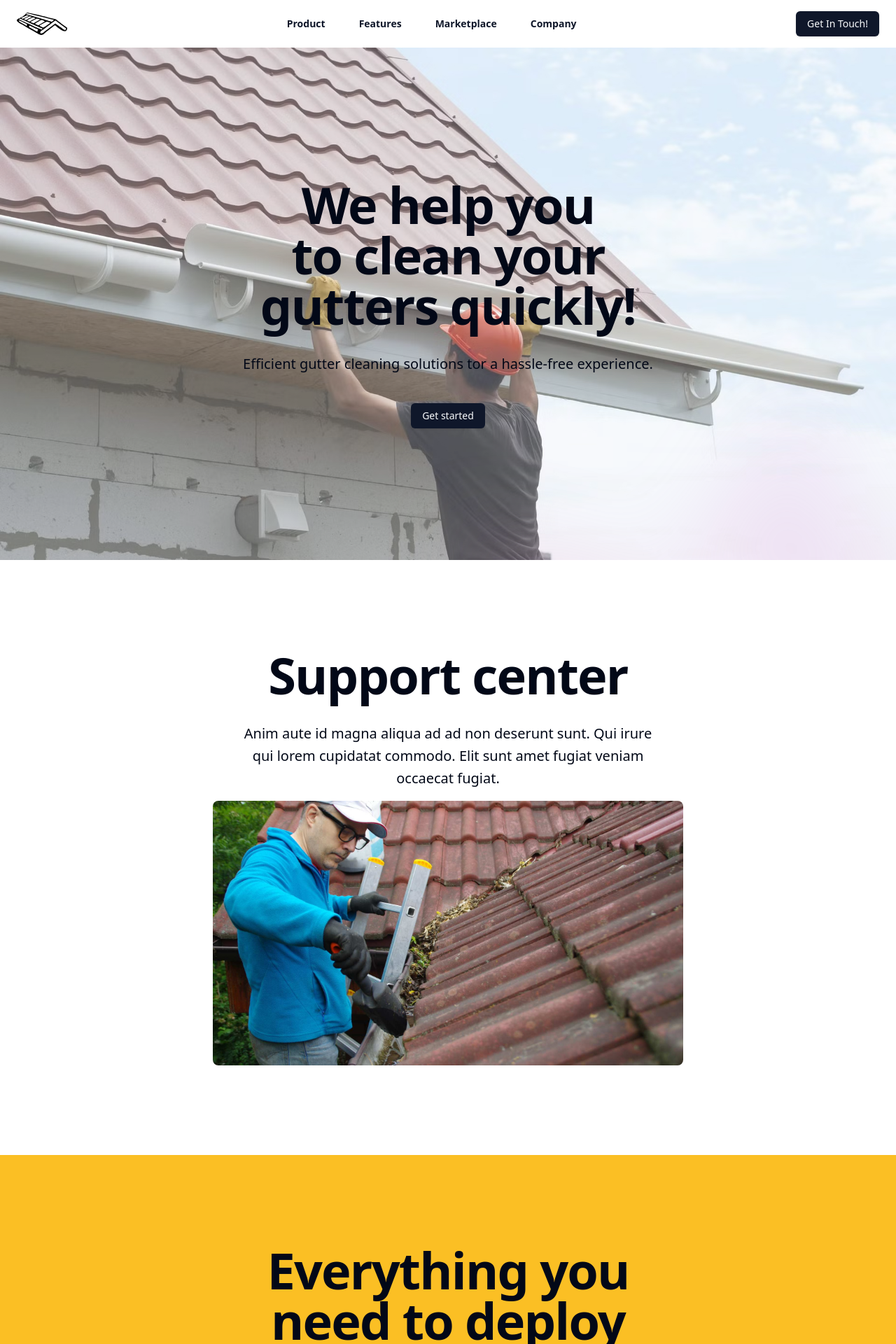
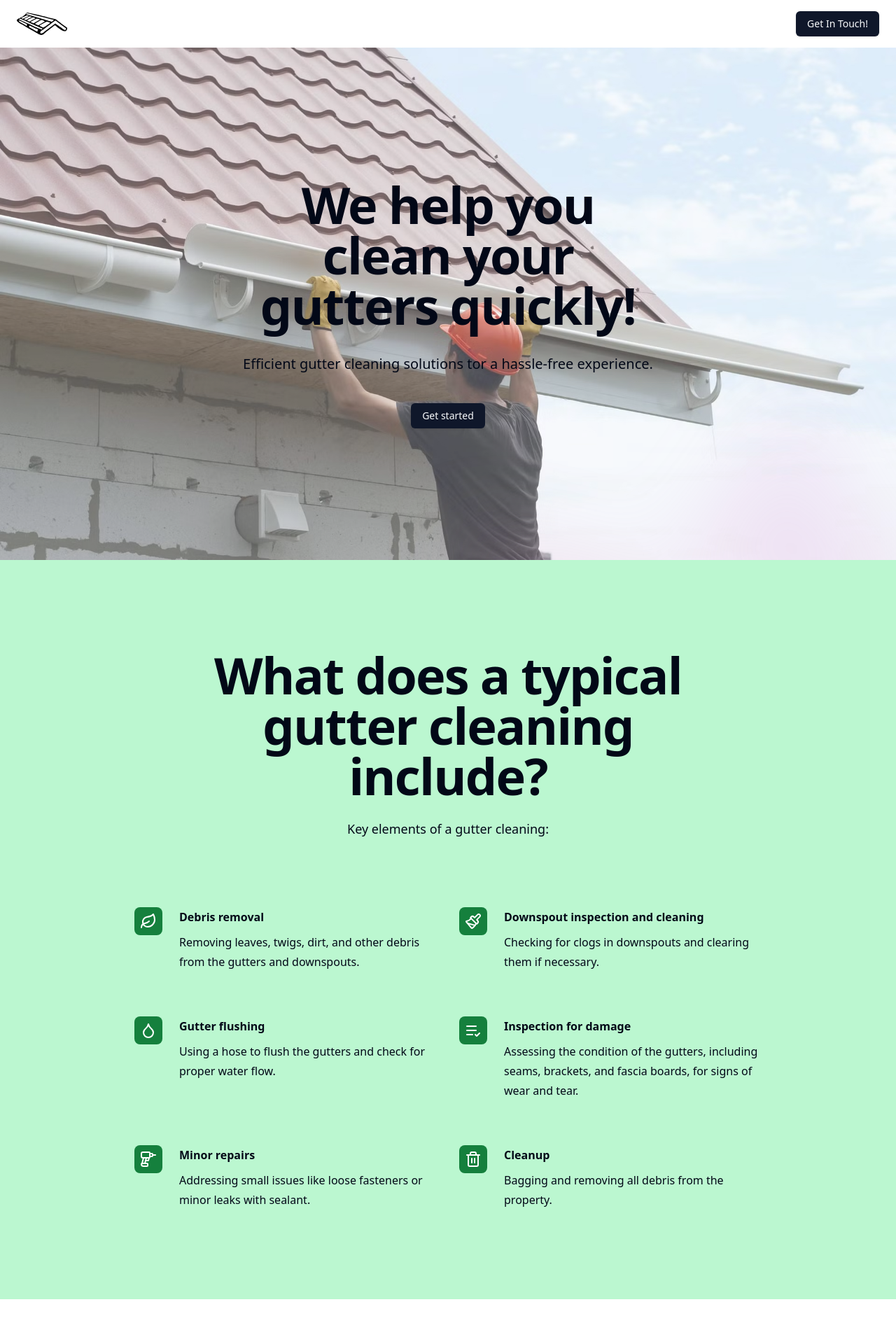
Before and after one commit to TishinIlia/gutter-god, a React (Vite) app: page / in a window 1280 px wide. Shown: the top 1920 px of the page at 70% size. Built offline with nearby package versions, Linux system fonts and the light colour scheme.

Commit message:
fix: hide non-using sections

```diff
--- a/src/App.tsx
+++ b/src/App.tsx
@@ -2,28 +2,29 @@ import ContactModal from '@/components/contactModal'
 import Footer from '@/components/footer'
 import Header from '@/components/header'
 import {
-  About,
-  CTA,
+  // About,
+  // CTA,
   Hero,
   Service,
-  Testimonials,
+  // Testimonials,
   FAQ,
 } from '@/components/screens'
 import { FC, useState } from 'react'
 
 const App: FC = () => {
+  // TODO: Wrap with hook
   const [modalOpen, seModalOpen] = useState<boolean>(false)
 
   return (
     <>
       <div className="flex flex-col sm:min-h-screen">
         <Header seModalOpen={seModalOpen} />
-        <Hero />
+        <Hero seModalOpen={seModalOpen} />
       </div>
-      <About />
       <Service />
-      <Testimonials />
-      <CTA />
+      {/*<About />*/}
+      {/*<Testimonials />*/}
+      {/*<CTA />*/}
       <FAQ />
       <Footer />
       <ContactModal open={modalOpen} setOpen={seModalOpen} />
--- a/src/components/footer/index.tsx
+++ b/src/components/footer/index.tsx
@@ -1,5 +1,4 @@
 import logoUrl from '@/assets/logo.svg?inline'
-import { NAVIGATION, SOCIAL } from '@/utils/const.tsx'
 import { FC } from 'react'
 
 const Footer: FC = () => (
@@ -12,34 +11,8 @@ const Footer: FC = () => (
             <img alt="logo" src={logoUrl} className="h-8 w-auto" />
           </a>
         </div>
-        <nav>
-          <ul className="flex items-center justify-between lg:gap-x-12">
-            {NAVIGATION.map((item) => (
-              <li key={item.name}>
-                <a
-                  href={item.href}
-                  className="text-sm/6 text-foreground hover:text-amber-400"
-                >
-                  {item.name}
-                </a>
-              </li>
-            ))}
-          </ul>
-        </nav>
       </div>
       <div className="mt-4 border-t border-foreground/10 pt-4 md:flex md:items-center md:justify-between">
-        <div className="flex gap-x-6 md:order-2">
-          {SOCIAL.map((item) => (
-            <a
-              key={item.name}
-              href={item.href}
-              className="text-foreground hover:text-amber-400"
-            >
-              <span className="sr-only">{item.name}</span>
-              {item.icon({ className: 'size-8' })}
-            </a>
-          ))}
-        </div>
         <p className="mt-8 text-sm/6 text-foreground md:order-1 md:mt-0">
           &copy; {new Date().getFullYear()} Your Company, Inc. All rights
           reserved.
--- a/src/components/header/index.tsx
+++ b/src/components/header/index.tsx
@@ -1,10 +1,7 @@
 'use client'
 
 import { Button } from '@/components/ui/button'
-import { Dialog, DialogContent, DialogPortal } from '@/components/ui/dialog.tsx'
-import { NAVIGATION } from '@/utils/const.tsx'
-import { MenuIcon } from 'lucide-react'
-import { FC, useState } from 'react'
+import { FC } from 'react'
 
 interface HeaderProps {
   seModalOpen: (open: boolean) => void
@@ -13,8 +10,6 @@ interface HeaderProps {
 import logoUrl from '@/assets/logo.svg?inline'
 
 const Header: FC<HeaderProps> = ({ seModalOpen }) => {
-  const [mobileMenuOpen, setMobileMenuOpen] = useState(false)
-
   return (
     <header className="bg-background">
       <nav
@@ -23,74 +18,15 @@ const Header: FC<HeaderProps> = ({ seModalOpen }) => {
       >
         <div className="flex">
           <img alt="logo" src={logoUrl} className="h-8 w-auto" />
-          <a href="#d" className="-m-1.5 p-1.5">
+          <a href="/" className="-m-1.5 p-1.5">
             <span className="sr-only">Your Company</span>
           </a>
         </div>
 
-        <div className="flex lg:hidden">
-          <Button
-            type="button"
-            variant="outline"
-            size="icon"
-            onClick={() => setMobileMenuOpen(true)}
-            className="-m-2.5 inline-flex items-center justify-center rounded-md p-2.5 text-primary"
-          >
-            <span className="sr-only">Open main menu</span>
-            <MenuIcon aria-hidden="true" />
-          </Button>
-        </div>
-
-        <div className="hidden lg:flex lg:gap-x-12">
-          {NAVIGATION.map((item) => (
-            <a
-              key={item.name}
-              href={item.href}
-              className="text-sm/6 font-semibold text-primary"
-            >
-              {item.name}
-            </a>
-          ))}
-        </div>
-
-        <div className="hidden lg:flex">
+        <div className="flex">
           <Button onClick={() => seModalOpen(true)}>Get In Touch!</Button>
         </div>
       </nav>
-
-      <Dialog open={mobileMenuOpen} onOpenChange={setMobileMenuOpen}>
-        <DialogPortal>
-          <DialogContent className="h-screen w-screen max-w-none p-4 sm:rounded-none">
-            <div className="w-full flex-col">
-              <div className="flex items-center justify-between">
-                <a href="#d" className="-m-1.5 p-1.5">
-                  <span className="sr-only">Your Company</span>
-                  <img
-                    alt=""
-                    src="https://tailwindui.com/plus/img/logos/mark.svg?color=indigo&shade=600"
-                    className="h-8 w-auto"
-                  />
-                </a>
-              </div>
-              <div className="mt-6 flow-root">
-                <div className="-my-6 divide-y divide-primary">
-                  <div className="space-y-2 py-6">
-                    {NAVIGATION.map((item) => (
-                      <a
-                        key={item.name}
-                        href={item.href}
-                        className="-mx-3 block rounded-lg px-3 py-2 text-base/7 font-semibold text-primary hover:bg-primary-foreground"
-                      >
-                        {item.name}
-                      </a>
-                    ))}
-                  </div>
-                </div>
-              </div>
-            </div>
-          </DialogContent>
-        </DialogPortal>
-      </Dialog>
     </header>
   )
 }
--- a/src/components/screens/About.tsx
+++ b/src/components/screens/About.tsx
@@ -2,16 +2,35 @@ import { FC } from 'react'
 
 const About: FC = () => (
   <section className="bg-background px-6 py-24 sm:py-32 lg:px-8">
-    <div className="mx-auto max-w-2xl text-center">
-      <h2 className="text-5xl font-semibold tracking-tight text-foreground sm:text-7xl">
-        Support center
-      </h2>
-      <p className="mt-8 text-pretty text-lg font-medium text-foreground sm:text-xl/8">
-        Anim aute id magna aliqua ad ad non deserunt sunt. Qui irure qui lorem
-        cupidatat commodo. Elit sunt amet fugiat veniam occaecat fugiat.
-      </p>
-      <div className="mt-4">
-        <img src="/gutter-about.jpg" alt="" className="rounded-lg" />
+    <div className="mx-auto max-w-3xl text-center">
+      <div className="mx-auto max-w-2xl lg:mx-0 lg:grid lg:max-w-none lg:grid-cols-2 lg:gap-x-16 lg:gap-y-8 xl:grid-cols-1 xl:grid-rows-1 xl:gap-x-8">
+        <h2 className="text-5xl font-semibold tracking-tight text-foreground sm:text-7xl lg:col-span-2 xl:col-auto">
+          Your Trusted Gutter Cleaning Company
+        </h2>
+        <div className="xl:col-end-1 xl:row-start-1">
+          <p className="mt-8 text-pretty text-lg font-medium text-foreground sm:text-xl/8">
+            Whatever may be your gutter related issues, we will address it
+            promptly and effectively.
+          </p>
+          <p className="mt-8 text-pretty text-lg font-medium text-foreground sm:text-xl/8">
+            My Gutter Pro provides the best gutter cleaning service in Maryland
+            with insured and efficient gutter cleaners.
+          </p>
+          <p className="mt-8 text-pretty text-lg font-medium text-foreground sm:text-xl/8">
+            By choosing our gutter cleaning business, you choose the convenience
+            of never having to be present for the service to be completed. With
+            each gutter cleaning service, we send you reminders ahead of the day
+            of service as well as pictures of the job when completed.
+          </p>
+          <p className="mt-8 text-pretty text-lg font-medium text-foreground sm:text-xl/8">
+            Plus, we provide upfront pricing, with never any hidden fees.
+          </p>
+        </div>
+        <img
+          src="/gutter-about.jpg"
+          alt=""
+          className="mt-10 aspect-auto w-full max-w-lg rounded-2xl object-cover sm:mt-16 lg:mt-0 lg:max-w-none xl:row-span-2 xl:row-end-2 xl:mt-36"
+        />
       </div>
     </div>
   </section>
--- a/src/components/screens/Hero.tsx
+++ b/src/components/screens/Hero.tsx
@@ -1,7 +1,11 @@
 import { Button } from '@/components/ui/button'
 import { FC } from 'react'
 
-const Hero: FC = () => (
+interface HeroProps {
+  seModalOpen: (open: boolean) => void
+}
+
+const Hero: FC<HeroProps> = ({ seModalOpen }) => (
   <section className="flex flex-1 flex-col">
     <div className="relative isolate flex h-full flex-1 flex-col justify-center overflow-hidden py-14">
       <div className="absolute inset-0 -z-10 min-h-full min-w-full bg-primary-foreground/30 dark:bg-primary-foreground/35"></div>
@@ -14,13 +18,13 @@ const Hero: FC = () => (
         <div className="mx-auto max-w-2xl">
           <div className="text-center">
             <h1 className="text-balance text-5xl font-semibold tracking-tight text-foreground sm:text-7xl">
-              We help you to clean your gutters quickly!
+              We help you clean your gutters quickly!
             </h1>
             <p className="mt-8 text-pretty text-lg font-medium text-foreground sm:text-xl/8">
               Efficient gutter cleaning solutions tor a hassle-free experience.
             </p>
             <div className="mt-10 flex items-center justify-center gap-x-6">
-              <Button>Get started</Button>
+              <Button onClick={() => seModalOpen(true)}>Get started</Button>
             </div>
           </div>
         </div>
--- a/src/components/screens/Service.tsx
+++ b/src/components/screens/Service.tsx
@@ -1,43 +1,59 @@
-import { CloudIcon } from 'lucide-react'
+import {
+  DrillIcon,
+  DropletIcon,
+  LeafIcon,
+  ListCheckIcon,
+  PaintbrushIcon,
+  Trash2Icon,
+} from 'lucide-react'
 import { FC } from 'react'
 
 const features = [
   {
-    name: 'Push to deploy',
+    name: 'Debris removal',
     description:
-      'Morbi viverra dui mi arcu sed. Tellus semper adipiscing suspendisse semper morbi. Odio urna massa nunc massa.',
-    icon: CloudIcon,
+      'Removing leaves, twigs, dirt, and other debris from the gutters and downspouts.',
+    icon: LeafIcon,
   },
   {
-    name: 'SSL certificates',
+    name: 'Downspout inspection and cleaning',
     description:
-      'Sit quis amet rutrum tellus ullamcorper ultricies libero dolor eget. Sem sodales gravida quam turpis enim lacus amet.',
-    icon: CloudIcon,
+      'Checking for clogs in downspouts and clearing them if necessary.',
+    icon: PaintbrushIcon,
   },
   {
-    name: 'Simple queues',
+    name: 'Gutter flushing',
     description:
-      'Quisque est vel vulputate cursus. Risus proin diam nunc commodo. Lobortis auctor congue commodo diam neque.',
-    icon: CloudIcon,
+      'Using a hose to flush the gutters and check for proper water flow.',
+    icon: DropletIcon,
   },
   {
-    name: 'Advanced security',
+    name: 'Inspection for damage',
     description:
-      'Arcu egestas dolor vel iaculis in ipsum mauris. Tincidunt mattis aliquet hac quis. Id hac maecenas ac donec pharetra eget.',
-    icon: CloudIcon,
+      'Assessing the condition of the gutters, including seams, brackets, and fascia boards, for signs of wear and tear.',
+    icon: ListCheckIcon,
+  },
+  {
+    name: 'Minor repairs',
+    description:
+      'Addressing small issues like loose fasteners or minor leaks with sealant.',
+    icon: DrillIcon,
+  },
+  {
+    name: 'Cleanup',
+    description: 'Bagging and removing all debris from the property.',
+    icon: Trash2Icon,
   },
 ]
 
 const Service: FC = () => (
-  <section className="mx-auto bg-amber-400 px-6 py-24 sm:py-32  lg:px-8">
-    <div className="mx-auto max-w-2xl lg:text-center">
+  <section className="mx-auto bg-green-200 px-6 py-24 sm:py-32  lg:px-8">
+    <div className="mx-auto max-w-3xl lg:text-center">
       <h2 className="text-5xl font-semibold tracking-tight text-foreground sm:text-7xl">
-        Everything you need to deploy your app
+        What does a typical gutter cleaning include?
       </h2>
       <p className="mt-6 text-pretty text-lg/8 text-foreground">
-        Quis tellus eget adipiscing convallis sit sit eget aliquet quis.
-        Suspendisse eget egestas a elementum pulvinar et feugiat blandit at. In
-        mi viverra elit nunc.
+        Key elements of a gutter cleaning:
       </p>
     </div>
     <div className="mx-auto mt-16 max-w-2xl sm:mt-20 lg:mt-24 lg:max-w-4xl">
@@ -45,7 +61,7 @@ const Service: FC = () => (
         {features.map((feature) => (
           <div key={feature.name} className="relative pl-16">
             <dt className="text-base/7 font-semibold text-foreground">
-              <div className="absolute left-0 top-0 flex size-10 items-center justify-center rounded-lg bg-amber-700">
+              <div className="absolute left-0 top-0 flex size-10 items-center justify-center rounded-lg bg-green-700">
                 <feature.icon
                   aria-hidden="true"
                   className="size-6 text-background"
```
